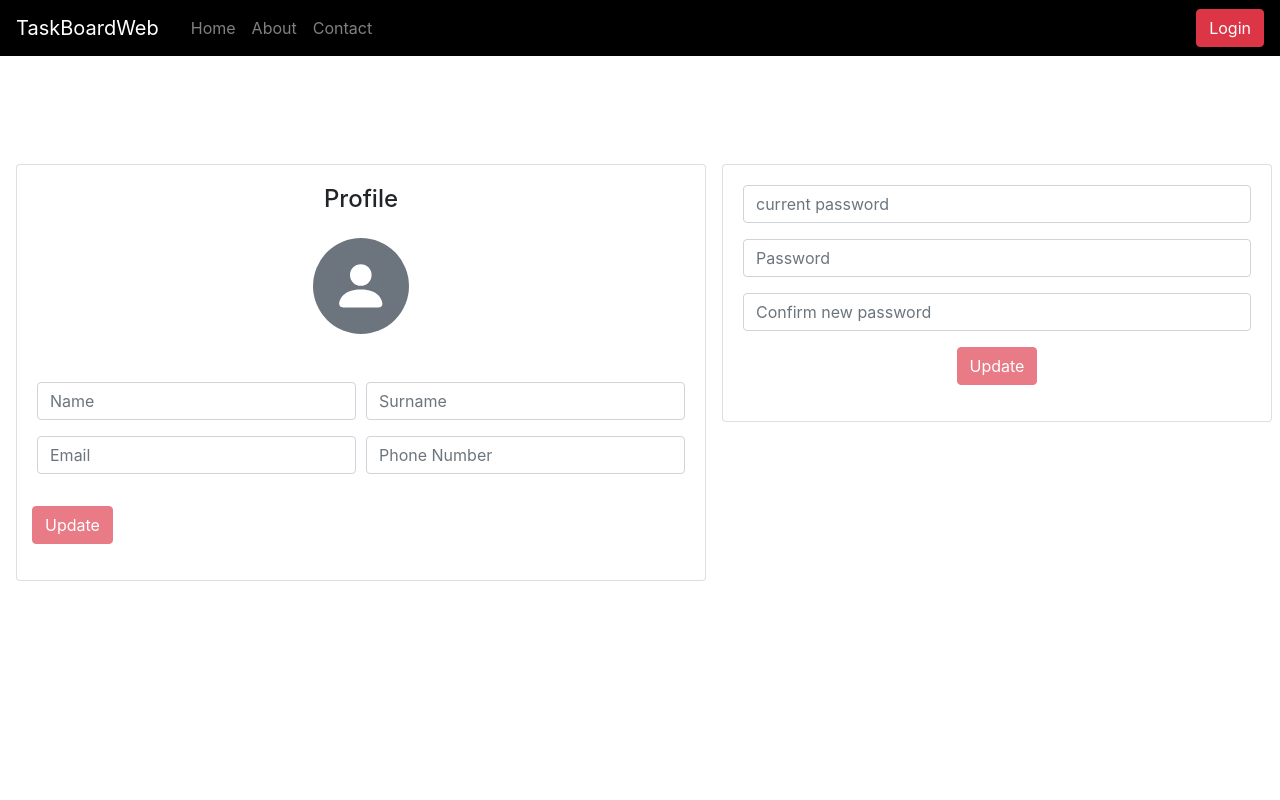
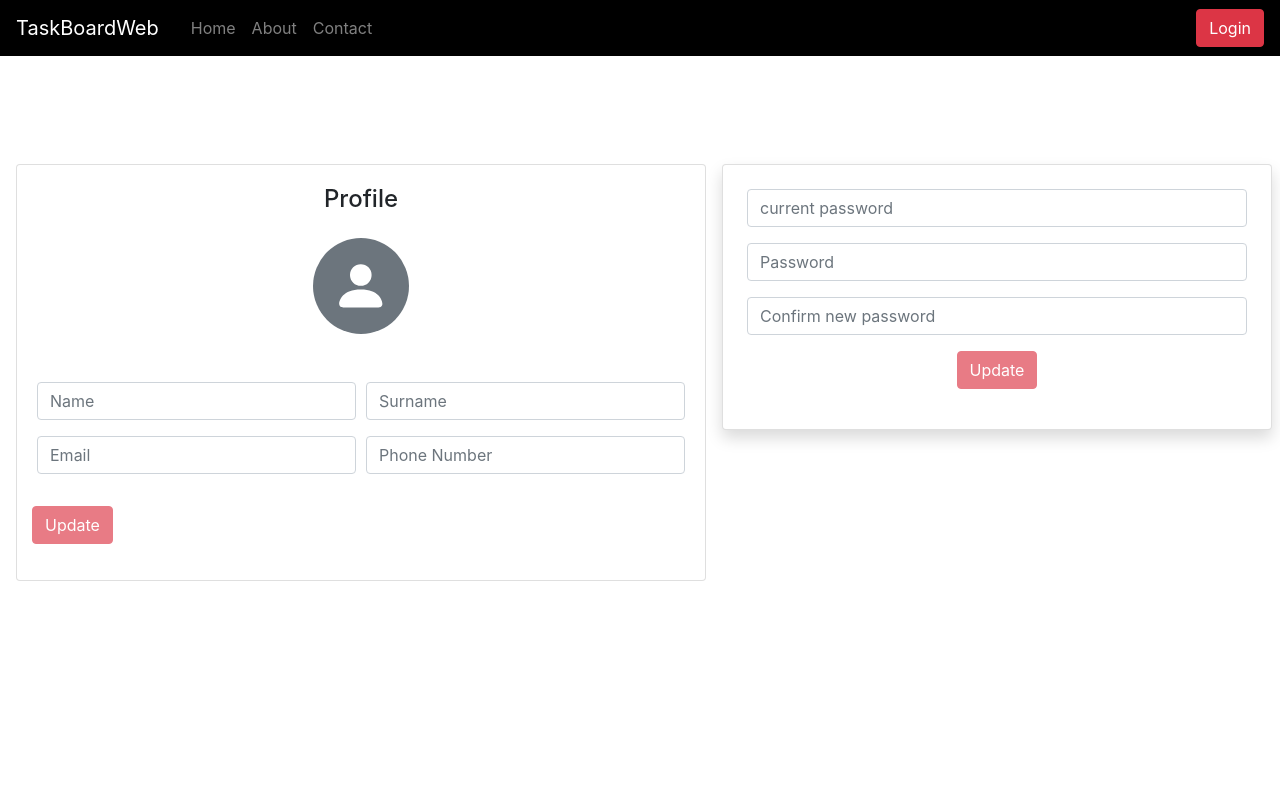
Before and after one commit to Marco0198/front_end_part_for_testing_project, a Vue app: page /profile in a window 1280 px wide. Shown: the top 800 px of the page. Built offline with nearby package versions, Linux system fonts and the light colour scheme.

Commit message:
i added the shadow on the update password component

```diff
--- a/src/components/auth/UpdatePassword.vue
+++ b/src/components/auth/UpdatePassword.vue
@@ -3,7 +3,7 @@
     <div>
         <b-card
          style="width: 550px"
-         class="">
+         class="shadow p-1 mb-3 bg-white rounded">
 
 
             <form  @submit.stop.prevent="handleSubmit">
```
